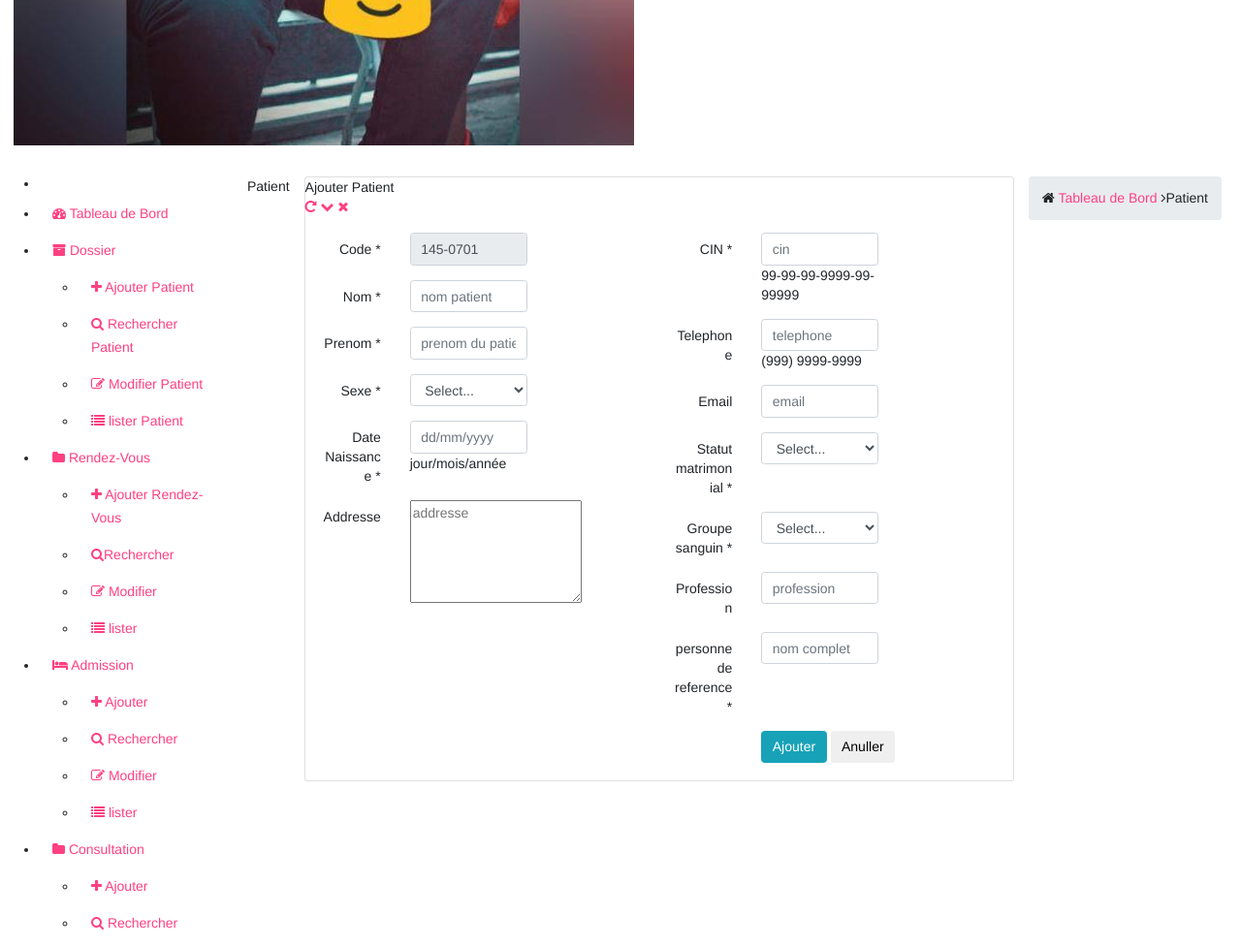
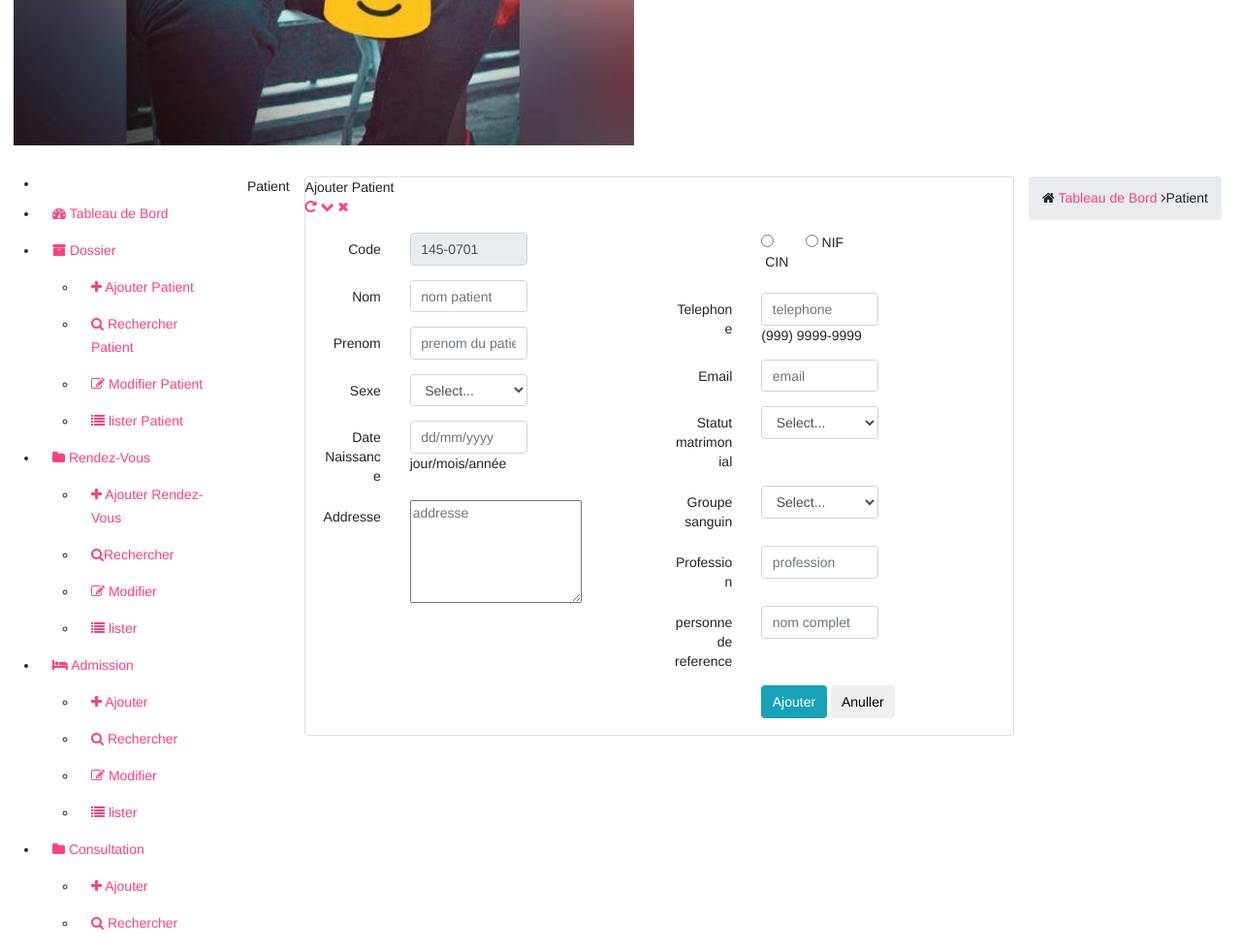
Before and after one commit to fater04/licence-bios, a PHP site: page /ajouter-patient in a window 1280 px wide. Shown: the part 569-1546 px from the top of the page at 97% size. Run offline with PHP 8.4, Linux system fonts and the light colour scheme; a user stored in the database is signed in; data comes from the database, SQL or seed files in the repository; some libraries are stand-ins or nearby versions.

Commit message:
fix bug on dossier

```diff
--- a/app/DefaultApp/Vues/dossier/ajouter.php
+++ b/app/DefaultApp/Vues/dossier/ajouter.php
@@ -1,4 +1,5 @@
 <?php
+
 /**
  * Created by PhpStorm.
  * User: fater
@@ -16,43 +17,36 @@
             </div>
 
             <div class="card-body">
-                <form role="form" class="form-horizontal" action="ajouter-dossier" method="post"
-                      enctype="multipart/form-data" id="formulaire_ajouter_patient">
-                    <input type="hidden" name="ajouter_patient"/>
+                <form role="form" class="form-horizontal" action="ajouter-dossier" method="post" enctype="multipart/form-data" id="formulaire_ajouter_patient">
+                    <input type="hidden" name="ajouter_patient" />
                     <div class="row">
                         <div class="col-md-6 col-lg-6 col-sm-12 col-xs-12">
 
                             <div class="form-group row">
-                                <label class="control-label col-md-3">Code<span class="required"> * </span></label>
+                                <label class="control-label col-md-3">Code</label>
                                 <div class="col-md-5">
-                                    <input type="text" name="code" class="form-control input-height"
-                                           value="<?= rand(10, 999) ?>-<?= date('dm') ?>" readonly/>
+                                    <input type="text" name="code" class="form-control input-height" value="<?= rand(10, 999) ?>-<?= date('dm') ?>" readonly />
                                 </div>
                             </div>
                             <div class="form-group row">
                                 <label class="control-label col-md-3">Nom
-                                    <span class="required"> * </span>
                                 </label>
                                 <div class="col-md-5">
-                                    <input type="text" name="nom" placeholder="nom patient "
-                                           class="form-control input-height" required/>
+                                    <input type="text" name="nom" placeholder="nom patient " class="form-control input-height" required />
                                 </div>
                             </div>
                             <div class="form-group row">
                                 <label class="control-label col-md-3">Prenom
-                                    <span class="required"> * </span>
                                 </label>
                                 <div class="col-md-5">
-                                    <input type="text" name="prenom" placeholder="prenom du patient"
-                                           class="form-control input-height " required/>
+                                    <input type="text" name="prenom" placeholder="prenom du patient" class="form-control input-height " required />
                                 </div>
                             </div>
                             <div class="form-group row">
                                 <label class="control-label col-md-3">Sexe
-                                    <span class="required"> * </span>
                                 </label>
                                 <div class="col-md-5">
-                                    <select class="form-control input-height" name="sexe">
+                                    <select class="form-control input-height" name="sexe" required>
                                         <option value="" aria-selected="true">Select...</option>
                                         <option value="Masculin">Masculin</option>
                                         <option value="Feminin">Feminin</option>
@@ -61,11 +55,9 @@
                             </div>
                             <div class="form-group row">
                                 <label class="control-label col-md-3">Date Naissance
-                                    <span class="required"> * </span>
                                 </label>
                                 <div class="col-md-5">
-                                    <input type="text" name="date_naissance" data-mask="99/99/9999"
-                                           placeholder="dd/mm/yyyy" class="form-control input-height" required>
+                                    <input type="text" name="date_naissance" data-mask="99/99/9999" placeholder="dd/mm/yyyy" class="form-control input-height" required>
                                     <span class="help-block">jour/mois/année</span>
                                 </div>
                             </div>
@@ -73,8 +65,7 @@
                                 <label class="control-label col-md-3">Addresse
                                 </label>
                                 <div class="col-md-5">
-                                        <textarea name="addresse" placeholder="addresse" class="form-control-textarea"
-                                                  rows="5"></textarea>
+                                    <textarea name="addresse" placeholder="addresse" class="form-control-textarea" rows="5"></textarea>
                                 </div>
                             </div>
 
@@ -82,20 +73,33 @@
                         </div>
 
                         <div class="col-md-6 col-lg-6 col-sm-12 col-xs-12">
-
                             <div class="form-group row">
-                                <label class="control-label col-md-3">CIN <span class="required"> * </span></label>
+                                <div class="col-md-3"></div>
+                                <label class="radio-inline col-md-2">
+                                    <input type="radio" name="optradio" id="cin">&nbsp;CIN
+                                </label>
+                                <label class="radio-inline">
+                                    <input type="radio" name="optradio" id="nif">&nbsp;NIF
+                                </label>
+                            </div>
+                            <div class="form-group row" id="cin_affiche" style="display:none">
+                                <label class="control-label col-md-3">CIN</label>
                                 <div class="col-md-5">
-                                    <input type="text" placeholder="cin" name="cin"
-                                           data-mask="99-99-99-9999-99-99999" class="form-control input-height">
+                                    <input type="text" placeholder="cin" name="cin" id="cin_val" data-mask="99-99-99-9999-99-99999" class="form-control input-height">
                                     <span class="help-block">99-99-99-9999-99-99999</span>
+                                </div>
+                            </div>
+                            <div class="form-group row" id="nif_affiche" style="display:none">
+                                <label class="control-label col-md-3">NIF</label>
+                                <div class="col-md-5">
+                                    <input type="text" placeholder="nif" name="nif" id="nif_val" data-mask="999-999-999-9" class="form-control input-height">
+                                    <span class="help-block">999-999-999-9</span>
                                 </div>
                             </div>
                             <div class="form-group row">
                                 <label class="control-label col-md-3">Telephone </label>
                                 <div class="col-md-5">
-                                    <input type="text" placeholder="telephone" name="telephone"
-                                           data-mask="(999) 9999-9999" class="form-control input-height">
+                                    <input type="text" placeholder="telephone" name="telephone" data-mask="(999) 9999-9999" class="form-control input-height">
                                     <span class="help-block">(999) 9999-9999</span>
                                 </div>
                             </div>
@@ -105,26 +109,24 @@
                                 </label>
                                 <div class="col-md-5">
                                     <div class="input-group">
-                                        <input type="mail" class="form-control input-height" name="email"
-                                               placeholder="email"></div>
+                                        <input type="mail" class="form-control input-height" name="email" placeholder="email"></div>
                                 </div>
                             </div>
                             <div class="form-group row">
                                 <label class="control-label col-md-3">Statut matrimonial
-                                    <span class="required"> * </span>
                                 </label>
                                 <div class="col-md-5">
                                     <select class="form-control input-height" name="statut_matrimonial">
                                         <option value="" aria-selected="true">Select...</option>
                                         <option value="celibataire">Celibataire</option>
                                         <option value="mariee">Mariée</option>
+                                        <option value="divorce">Divorcé</option>
                                     </select>
                                 </div>
                             </div>
 
                             <div class="form-group row">
                                 <label class="control-label col-md-3">Groupe sanguin
-                                    <span class="required"> * </span>
                                 </label>
                                 <div class="col-md-5">
                                     <select class="form-control input-height" name="groupe_sanguin">
@@ -137,7 +139,6 @@
                                         <option value="ab-">AB-</option>
                                         <option value="o+">O+</option>
                                         <option value="o-">O-</option>
-                                        <option value="inconnu">Inconnu</option>
                                     </select>
                                 </div>
                             </div>
@@ -145,19 +146,16 @@
                                 <label class="control-label col-md-3">Profession
                                 </label>
                                 <div class="col-md-5">
-                                    <input type="text" class="form-control input-height" name="profession"
-                                           placeholder="profession" name="bp">
+                                    <input type="text" class="form-control input-height" name="profession" placeholder="profession" name="bp">
                                 </div>
                             </div>
 
 
                             <div class="form-group row">
                                 <label class="control-label col-md-3">personne de reference
-                                    <span class="required"> * </span>
                                 </label>
                                 <div class="col-md-5">
-                                    <input type="text" name="nom_mere" placeholder="nom complet"
-                                           class="form-control input-height " required/>
+                                    <input type="text" name="nom_mere" placeholder="nom complet" class="form-control input-height " />
                                 </div>
                             </div>
                             <div class="form-actions">
--- a/app/DefaultApp/traitements/Salle.php
+++ b/app/DefaultApp/traitements/Salle.php
@@ -1,4 +1,5 @@
 <?php
 require_once "../../../vendor/autoload.php";
-
-?>
+// kdndidd
+#dihidhihd
+/*dodjhihdd*/
--- a/systeme/Application/Application.php
+++ b/systeme/Application/Application.php
@@ -1,4 +1,5 @@
 <?php
+
 /**
  * Created by PhpStorm.
  * User: ALCINDOR LOSTHELVEN
@@ -52,7 +53,6 @@ class Application extends Session
         self::$assette = new Assette();
         self::$config = $configuration;
         self::$serveurId = $seesion->getServeurId();
-
     }
 
     public static function get($chemin, $fonction, $nom = "")
@@ -92,7 +92,6 @@ class Application extends Session
         } catch (\Exception $ex) {
             throw new \Exception($ex->getMessage());
         }
-
     }
 
     public static function connection()
@@ -192,9 +191,11 @@ class Application extends Session
 
     public static function calculAge($anne)
     {
-        $anneeAjourdhui = date("Y");
-        $age = $anneeAjourdhui - $anne;
-        return $age;
+
+        $am = explode('/', $anne);
+        $an = explode('/', date('d/m/Y'));
+        if (($am[1] < $an[1]) || (($am[1] == $an[1]) && ($am[0] <= $an[0]))) return $an[2] - $am[2];
+        return $an[2] - $am[2] - 1;
     }
 
 
@@ -208,7 +209,6 @@ class Application extends Session
         $pmac = strpos($mycom, $findme);
         $mac = substr($mycom, ($pmac + 36), 17);
         return $mac;
-
     }
 
     public static function CallAPI($method, $url, $data, $headers)
@@ -274,5 +274,4 @@ class Application extends Session
         $url = '' . $_SERVER['HTTP_HOST'] . '/' . $_SERVER['REQUEST_URI'] . '';
         return $url;
     }
-
 }
```
Also changed, not shown: app/DefaultApp/Models/Patient.php (+34 -23 lines), app/DefaultApp/Vues/dossier/lister.php (+7 -3 lines), app/DefaultApp/Vues/dossier/modifier.php (+34 -52 lines), app/DefaultApp/Vues/dossier/rechercher.php (+37 -46 lines), app/DefaultApp/traitements/patient.php (+9 -6 lines), app/DefaultApp/public/assets/bios.js.
